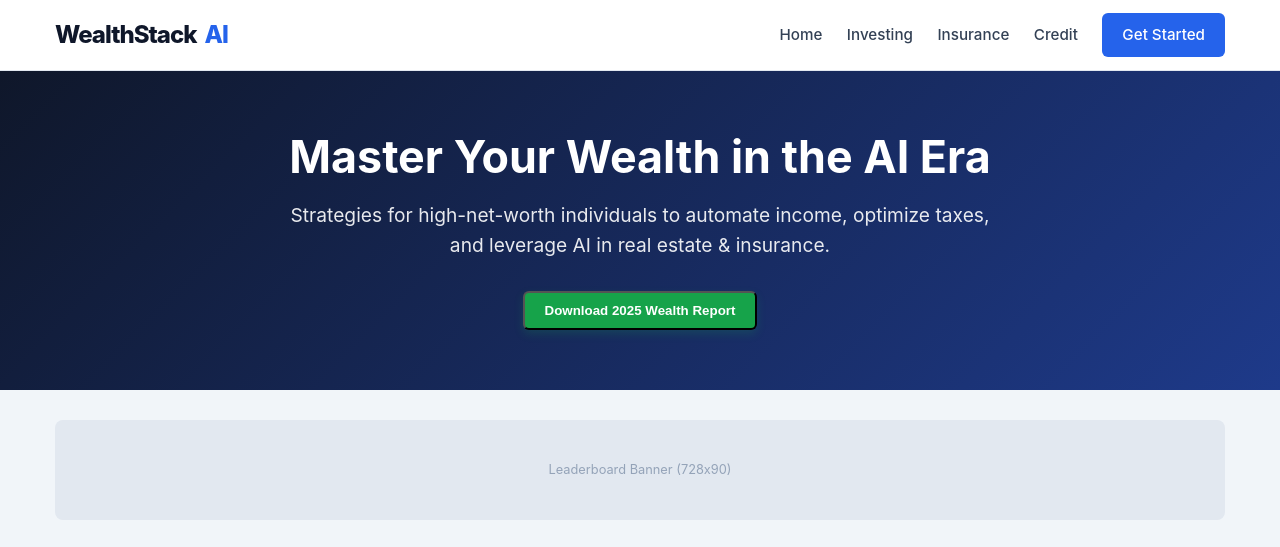
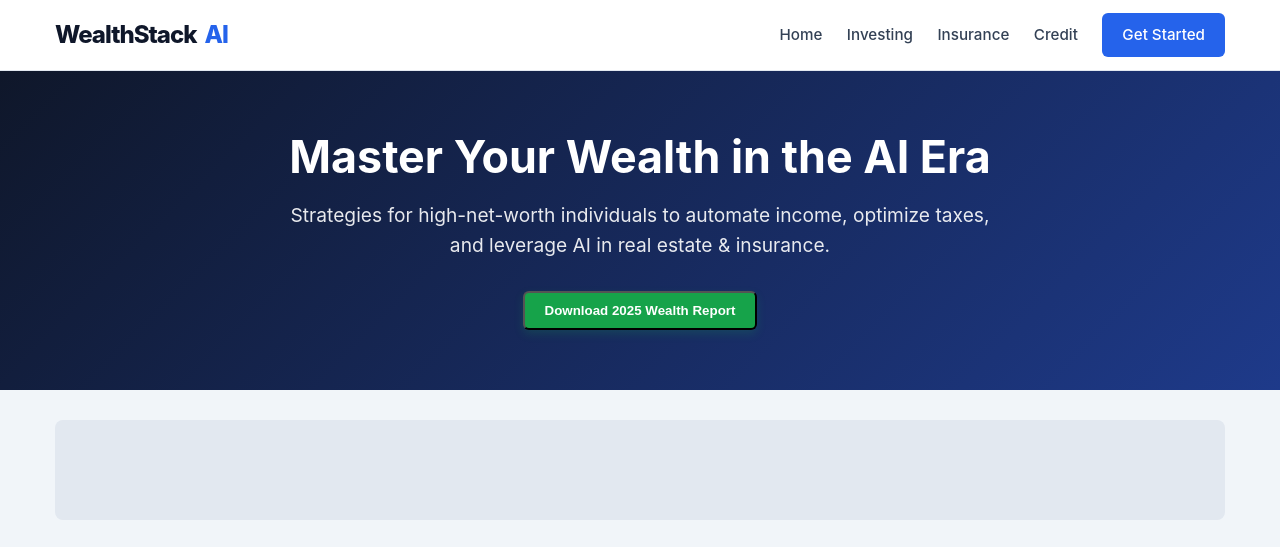
Before and after one commit to bamsratna1-tech/WealthStack-AI, a plain HTML site: page index.html in a window 1280 px wide. Shown: the top 547 px of the page. Drawn offline with Linux system fonts and the light colour scheme; grey boxes are pictures that could not be loaded.

Commit message:
Update index.html

```diff
--- a/index.html
+++ b/index.html
@@ -179,7 +179,7 @@
   type="text/javascript"
   src="//www.highperformanceformat.com/5a0af33823cc132e30d4a9b840752d43/invoke.js"
 ></script>
-            Leaderboard Banner (728x90)
+
         </div>
 
         <div class="content-wrapper">
```
